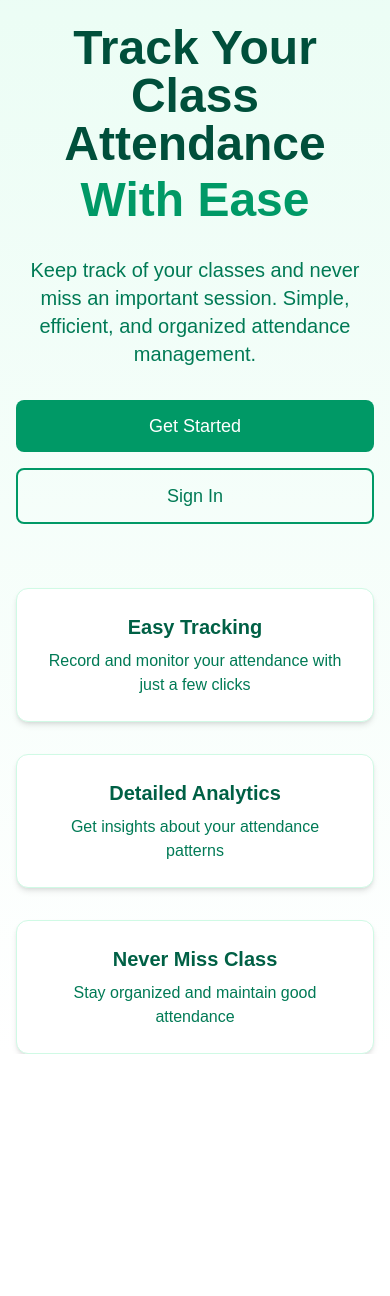
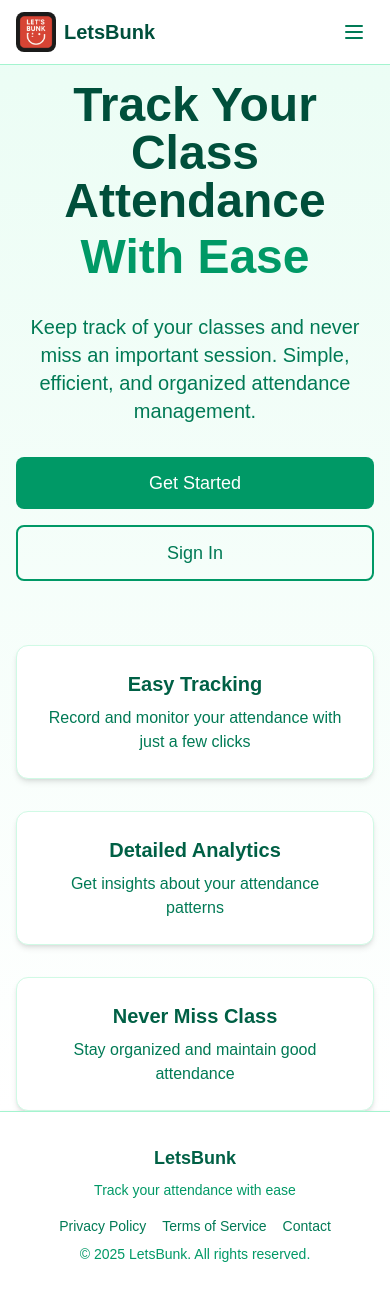
Before and after one commit to roche-jeethan/lets-bunk, a Next.js app: page / in a window 390 px wide. Before the commit the page ends 1054 px from the top, so only its background shows below. Built offline with nearby package versions, Linux system fonts and the light colour scheme; no server answers.

Commit message:
feat/ui: add navbar and footer with adaptiveness in homepage

```diff
--- a/package.json
+++ b/package.json
@@ -1,6 +1,6 @@
 {
   "name": "letsbunk",
-  "version": "0.3.5",
+  "version": "0.4.0",
   "private": true,
   "scripts": {
     "dev": "next dev --turbopack",
--- a/src/app/page.tsx
+++ b/src/app/page.tsx
@@ -1,10 +1,15 @@
 import Link from "next/link";
+import Navbar from "@/components/ui/Navbar";
+import Footer from "@/components/ui/Footer";
 
 export default function Home() {
   return (
-    <main className="flex min-h-screen flex-col items-center justify-center bg-gradient-to-b from-emerald-50 to-white">
-      <div className="mt-6 w-full max-w-4xl px-4 text-center space-y-8">
-        <h1 className="text-5xl font-bold text-emerald-900">
+    <div className="min-h-screen flex flex-col">
+      <Navbar />
+
+      <main className="flex flex-grow flex-col items-center justify-center bg-gradient-to-b from-emerald-50 to-white">
+        <div className="w-full max-w-4xl px-4 text-center space-y-8">
+          <h1 className="text-5xl mt-4 font-bold text-emerald-900">
             Track Your Class Attendance
             <span className="block text-emerald-600 mt-2">With Ease</span>
           </h1>
@@ -57,5 +62,8 @@
           </div>
         </div>
       </main>
+
+      <Footer />
+    </div>
   );
 }
--- /dev/null
+++ b/src/components/ui/Footer.tsx
@@ -0,0 +1,50 @@
+import Link from "next/link";
+
+export default function Footer() {
+  const currentYear = new Date().getFullYear();
+
+  return (
+    <footer className="bg-white border-t border-emerald-200 shadow-sm mt-auto py-8">
+      <div className="max-w-7xl mx-auto px-4 sm:px-6 lg:px-8">
+        <div className="flex flex-col md:flex-row justify-between items-center space-y-4 md:space-y-0">
+          <div className="flex flex-col items-center md:items-start space-y-2">
+            <div className="flex items-center">
+              <span className="text-lg font-semibold text-emerald-800">
+                LetsBunk
+              </span>
+            </div>
+            <p className="text-sm text-emerald-600">
+              Track your attendance with ease
+            </p>
+          </div>
+
+          <div className="flex flex-col items-center md:items-end space-y-2">
+            <div className="flex space-x-4">
+              <Link
+                href="/privacy"
+                className="text-sm text-emerald-700 hover:text-emerald-900 transition-colors"
+              >
+                Privacy Policy
+              </Link>
+              <Link
+                href="/terms"
+                className="text-sm text-emerald-700 hover:text-emerald-900 transition-colors"
+              >
+                Terms of Service
+              </Link>
+              <Link
+                href="/contact"
+                className="text-sm text-emerald-700 hover:text-emerald-900 transition-colors"
+              >
+                Contact
+              </Link>
+            </div>
+            <p className="text-sm text-emerald-600">
+              © {currentYear} LetsBunk. All rights reserved.
+            </p>
+          </div>
+        </div>
+      </div>
+    </footer>
+  );
+}
--- a/src/components/ui/Navbar.tsx
+++ b/src/components/ui/Navbar.tsx
@@ -0,0 +1,140 @@
+"use client";
+
+import { useState, useEffect } from "react";
+import Link from "next/link";
+import Image from "next/image";
+
+export default function Navbar() {
+  const [isInstallable, setIsInstallable] = useState(false);
+  const [deferredPrompt, setDeferredPrompt] = useState<any>(null);
+  const [isMobileMenuOpen, setIsMobileMenuOpen] = useState(false);
+
+  useEffect(() => {
+    const handleBeforeInstallPrompt = (e: Event) => {
+      e.preventDefault();
+      setDeferredPrompt(e);
+      setIsInstallable(true);
+    };
+
+    window.addEventListener("beforeinstallprompt", handleBeforeInstallPrompt);
+
+    return () => {
+      window.removeEventListener(
+        "beforeinstallprompt",
+        handleBeforeInstallPrompt
+      );
+    };
+  }, []);
+
+  const handleInstallClick = async () => {
+    if (!deferredPrompt) return;
+    deferredPrompt.prompt();
+    const { outcome } = await deferredPrompt.userChoice;
+    setDeferredPrompt(null);
+    if (outcome === "accepted") {
+      setIsInstallable(false);
+    }
+  };
+
+  return (
+    <nav className="bg-transparent backdrop:blur-sm border-b border-emerald-200 shadow-sm">
+      <div className="max-w-7xl mx-auto px-4 sm:px-6 lg:px-8">
+        <div className="flex justify-between h-16">
+          <div className="flex-shrink-0 flex items-center">
+            <Link href="/" className="flex items-center gap-2">
+              <Image
+                src="/icon-512x512.png"
+                alt="LetsBunk Logo"
+                width={40}
+                height={40}
+                className="rounded-lg"
+              />
+              <span className="text-xl font-bold text-emerald-900">
+                LetsBunk
+              </span>
+            </Link>
+          </div>
+          <div className="hidden sm:flex sm:items-center sm:gap-4">
+            {isInstallable && (
+              <button
+                onClick={handleInstallClick}
+                className="px-4 py-2 text-sm font-medium text-emerald-700 border border-emerald-300 rounded-lg hover:bg-emerald-50 transition-colors"
+              >
+                Install App
+              </button>
+            )}
+            <Link
+              href="/auth/signin"
+              className="px-4 py-2 text-sm font-medium text-white bg-emerald-600 rounded-lg hover:bg-emerald-700 transition-colors"
+            >
+              Sign In
+            </Link>
+          </div>
+          <div className="flex items-center sm:hidden">
+            <button
+              onClick={() => setIsMobileMenuOpen(!isMobileMenuOpen)}
+              className="inline-flex items-center justify-center p-2 rounded-md text-emerald-700 hover:text-emerald-900 hover:bg-emerald-100 focus:outline-none focus:ring-2 focus:ring-inset focus:ring-emerald-500"
+            >
+              <span className="sr-only">Open main menu</span>
+              {isMobileMenuOpen ? (
+                <svg
+                  className="block h-6 w-6"
+                  xmlns="http://www.w3.org/2000/svg"
+                  fill="none"
+                  viewBox="0 0 24 24"
+                  stroke="currentColor"
+                  aria-hidden="true"
+                >
+                  <path
+                    strokeLinecap="round"
+                    strokeLinejoin="round"
+                    strokeWidth="2"
+                    d="M6 18L18 6M6 6l12 12"
+                  />
+                </svg>
+              ) : (
+                <svg
+                  className="block h-6 w-6"
+                  xmlns="http://www.w3.org/2000/svg"
+                  fill="none"
+                  viewBox="0 0 24 24"
+                  stroke="currentColor"
+                  aria-hidden="true"
+                >
+                  <path
+                    strokeLinecap="round"
+                    strokeLinejoin="round"
+                    strokeWidth="2"
+                    d="M4 6h16M4 12h16M4 18h16"
+                  />
+                </svg>
+              )}
+            </button>
+          </div>
+        </div>
+      </div>
+      {isMobileMenuOpen && (
+        <div className="sm:hidden">
+          <div className="pt-2 pb-3 space-y-1">
+            <div className="px-4 py-3 flex flex-col gap-2">
+              {isInstallable && (
+                <button
+                  onClick={handleInstallClick}
+                  className="w-full px-4 py-2 text-center text-sm font-medium text-emerald-700 border border-emerald-300 rounded-lg hover:bg-emerald-50 transition-colors"
+                >
+                  Install App
+                </button>
+              )}
+              <Link
+                href="/auth/signin"
+                className="w-full px-4 py-2 text-center text-sm font-medium text-white bg-emerald-600 rounded-lg hover:bg-emerald-700 transition-colors"
+              >
+                Sign In
+              </Link>
+            </div>
+          </div>
+        </div>
+      )}
+    </nav>
+  );
+}
```
Also changed, not shown: src/components/ui/Header.tsx (deleted). Lines whose indentation alone changed are shown as unchanged.
